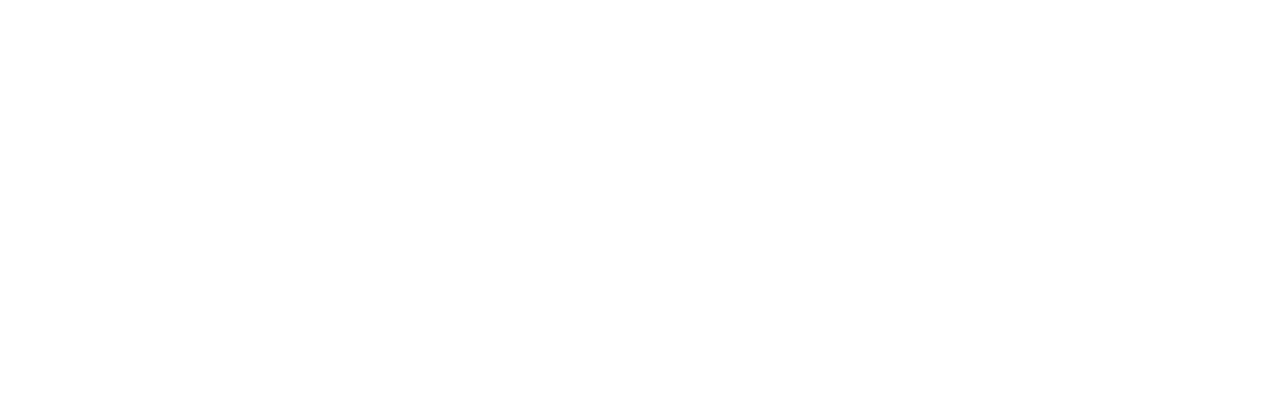
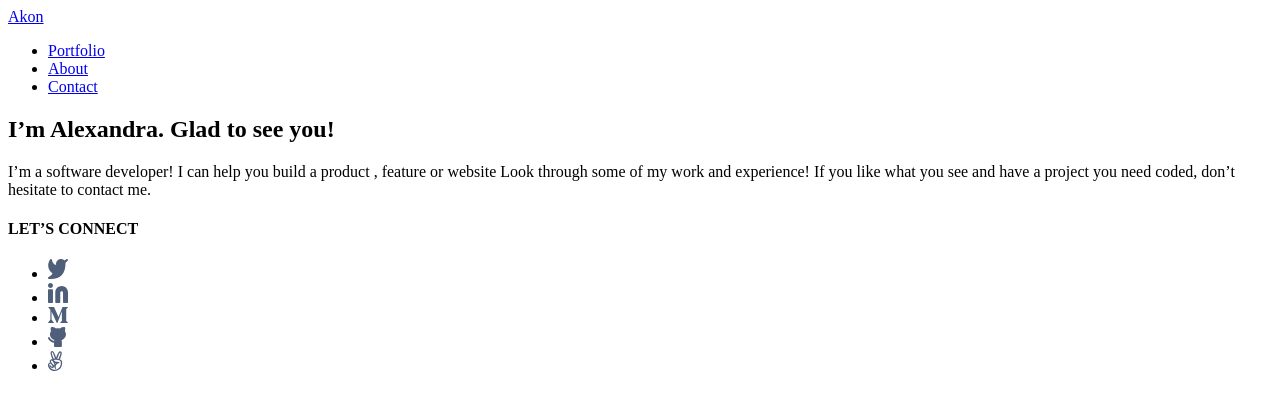
Before and after one commit to justasakon/akon_portfolio, a website: page index.html in a window 1280 px wide. Drawn offline with Linux system fonts and the light colour scheme.

Commit message:
Add home section markup

```diff
--- a/index.html
+++ b/index.html
@@ -4,8 +4,44 @@
     <meta charset="UTF-8">
     <meta name="viewport" content="width=device-width, initial-scale=1.0">
     <title>Document</title>
-    <link rel="stylesheet" href="style.css">
 </head>
 <body>
+    <header>
+        <nav>
+            <div class="logo">
+                <a href="#">Akon</a>
+            </div>
+            <div class="menu">
+                <div class="mobile_menu">
+                    <p></p>
+                    <p></p>
+                    <p></p>
+                </div>
+                <div class="desktop_menu">
+                    <ul>
+                        <li><a href="#">Portfolio</a></li>
+                        <li><a href="#">About</a></li>
+                        <li><a href="#">Contact</a></li>
+                    </ul>
+                </div>
+            </div>
+        </nav>
+    </header>
+    <main>
+        <section class="home">
+            <h1>I’m Alexandra.
+                Glad to see you!</h1>
+                <p>I’m a software developer! I can help you build a product , feature or website Look through some of my work and experience! If you like what you see and have a project you need coded, don’t hesitate to contact me.</p>
+                <h4>LET’S CONNECT</h4>
+                <ul>
+                    <li><a href="#"><img src="./assets/images/twitter (2).svg" alt=""></a></li>
+                    <li><a href="#"><img src="./assets/images/Linkedin icon (1).svg" alt=""></a></li>
+                    <li><a href="#"><img src="./assets/images/medium (2).svg" alt=""></a></li>
+                    <li><a href="https://github.com/justasakon"><img src="./assets/images/github (2).svg" alt=""></a></li>
+                    <li><a href="#"><img src="./assets/images/angellist (2).svg" alt=""></a></li>
+                </ul>
+        </section>
+    </main>
+    <footer></footer>
 </body>
 </html>
```
Also changed, not shown: assets/images/Linkedin icon (1).svg (added), assets/images/angellist (2).svg (added), assets/images/github (2).svg (added), assets/images/medium (2).svg (added), assets/images/twitter (2).svg (added), style.css (deleted).
